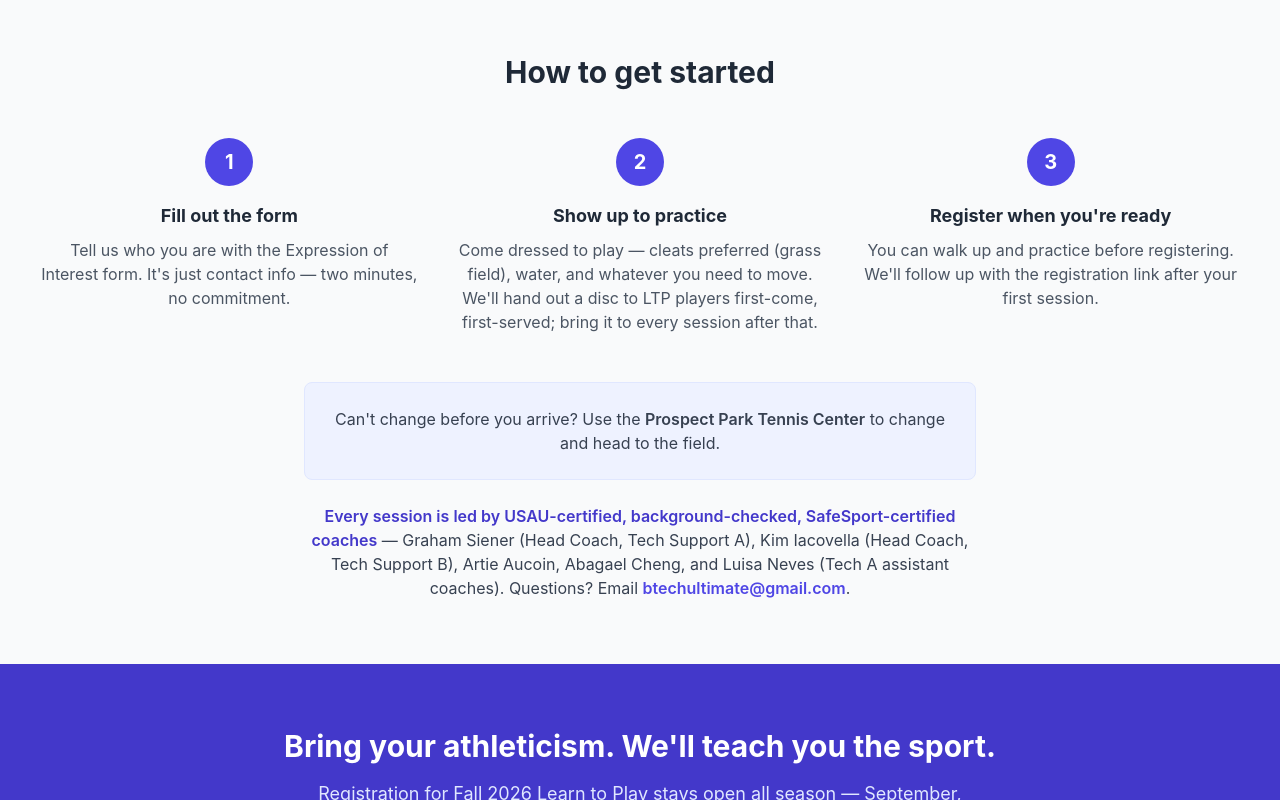
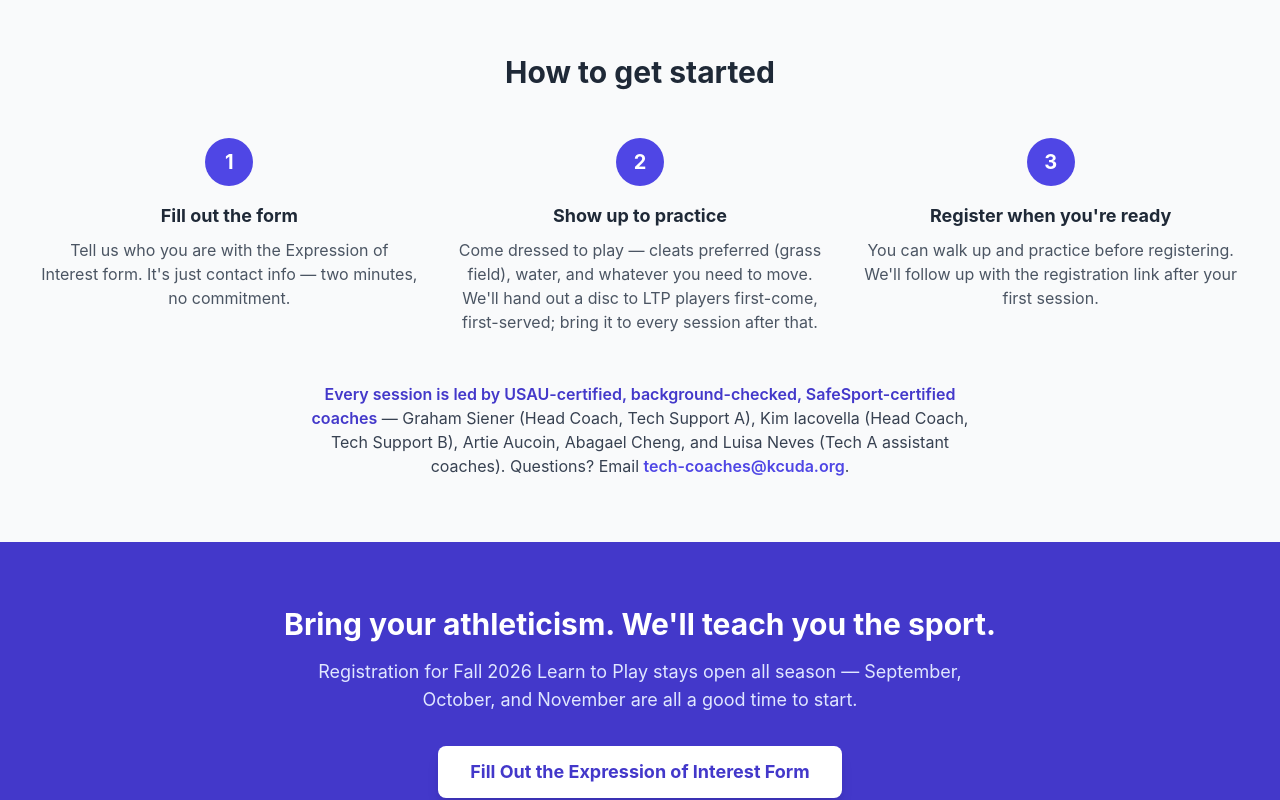
Before and after one commit to kcuda-inc/kcuda.org, a website: page learn-to-play.html in a window 1280 px wide. Shown: the part 2768-3568 px from the top of the page. Drawn offline with nearby package versions, Linux system fonts and the light colour scheme.

Commit message:
Simplify Learn to Play logistics and update coach contact email
Co-Authored-By: Claude Sonnet 5 <noreply@anthropic.com>
Claude-Session: https://claude.ai/code/session_01MAKPopvvrxkakJsDMB7LKr

```diff
--- a/learn-to-play.html
+++ b/learn-to-play.html
@@ -161,8 +161,7 @@
                     <div class="p-8">
                         <h3 class="font-bold text-lg mb-3 text-indigo-700">Where</h3>
                         <p class="text-gray-700 mb-4">Prospect Park Parade Grounds, <span class="font-semibold">Field 1/2</span> (next to the Tennis Courts).</p>
-                        <p class="text-gray-700 mb-4">Brooklyn Tech students: meet at the <span class="font-semibold">Triangle</span> after dismissal by <span class="font-semibold">3:50pm</span> to travel to the fields as a group.</p>
-                        <p class="text-gray-700 mb-6">Miss the group, dismiss early, or don't attend Brooklyn Tech? No problem — just meet us at the field.</p>
+                        <p class="text-gray-700 mb-6">Brooklyn Tech students: meet at the <span class="font-semibold">Triangle</span> after dismissal by <span class="font-semibold">3:50pm</span> to travel to the fields as a group.</p>
                         <div class="flex flex-wrap gap-x-6 gap-y-1 text-gray-700 text-sm border-t border-gray-100 pt-4">
                             <p><span class="font-semibold">When:</span> Week of Sept 14 – week of Thanksgiving</p>
                             <p><span class="font-semibold">Cost:</span> Free &amp; paid options — nobody turned away</p>
@@ -235,11 +234,8 @@
                     <p class="text-gray-600">You can walk up and practice before registering. We'll follow up with the registration link after your first session.</p>
                 </div>
             </div>
-            <div class="mt-12 bg-indigo-50 rounded-lg p-6 border border-indigo-100 text-center max-w-2xl mx-auto">
-                <p class="text-gray-700">Can't change before you arrive? Use the <span class="font-semibold">Prospect Park Tennis Center</span> to change and head to the field.</p>
-            </div>
-            <div class="mt-6 text-center max-w-2xl mx-auto">
-                <p class="text-gray-700"><span class="font-semibold text-indigo-700">Every session is led by USAU-certified, background-checked, SafeSport-certified coaches</span> — Graham Siener (Head Coach, Tech Support A), Kim Iacovella (Head Coach, Tech Support B), Artie Aucoin, Abagael Cheng, and Luisa Neves (Tech A assistant coaches). Questions? Email <a href="mailto:btechultimate@gmail.com" class="text-indigo-600 font-semibold hover:underline">btechultimate@gmail.com</a>.</p>
+            <div class="mt-12 text-center max-w-2xl mx-auto">
+                <p class="text-gray-700"><span class="font-semibold text-indigo-700">Every session is led by USAU-certified, background-checked, SafeSport-certified coaches</span> — Graham Siener (Head Coach, Tech Support A), Kim Iacovella (Head Coach, Tech Support B), Artie Aucoin, Abagael Cheng, and Luisa Neves (Tech A assistant coaches). Questions? Email <a href="mailto:tech-coaches@kcuda.org" class="text-indigo-600 font-semibold hover:underline">tech-coaches@kcuda.org</a>.</p>
             </div>
         </div>
     </section>
```
